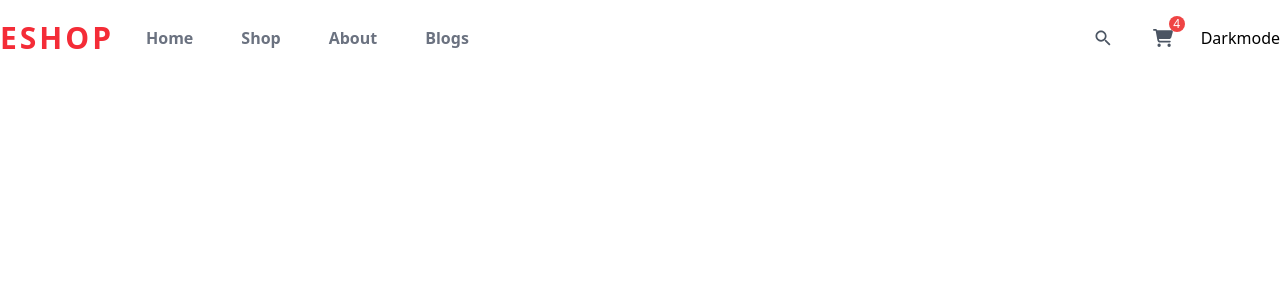
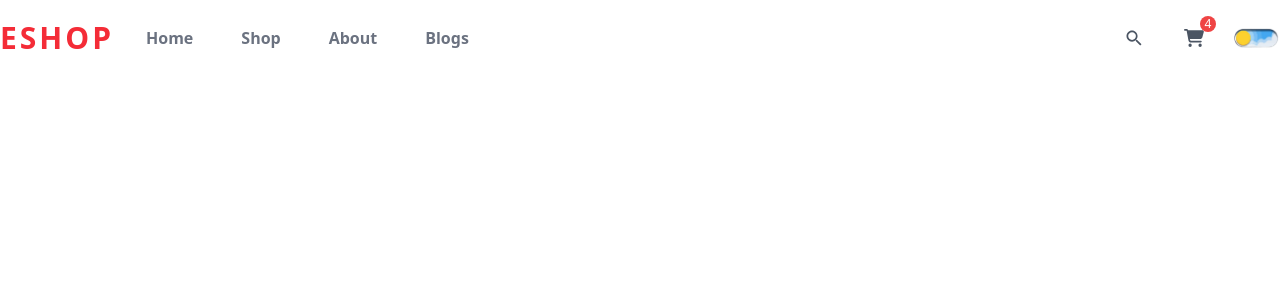
Before and after one commit to NMc0der/TCJ-ecommerce, a React (Vite) app: page / in a window 1280 px wide. Shown: the top 300 px of the page. Built offline with nearby package versions, Linux system fonts and the light colour scheme.

Commit message:
added state, tailwind and local storage to darkmode btn

```diff
--- a/src/components/DarkMode.jsx
+++ b/src/components/DarkMode.jsx
@@ -1,5 +1,44 @@
+import React from "react";
+import LightButton from "../assets/light-mode-button.png";
+import DarkButton from "../assets/dark-mode-button.png";
+
 const DarkMode = () => {
-  return <div>Darkmode</div>;
+  const [theme, setTheme] = React.useState(
+    localStorage.getItem("theme") ? localStorage.getItem("theme") : "light"
+  );
+
+  const element = document.documentElement;
+  console.log(element);
+
+  React.useEffect(() => {
+    localStorage.setItem("theme", theme);
+    if (theme === "dark") {
+      element.classList.add("dark");
+      element.classList.add("dark");
+    } else {
+      element.classList.remove("light");
+      element.classList.remove("dark");
+    }
+  });
+
+  return (
+    <div className="relative">
+      <img
+        onClick={() => setTheme(theme === "dark" ? "light" : "dark")}
+        src={LightButton}
+        alt=""
+        className={`w-12 cursor-pointer absolute right-0 z-10  ${
+          theme === "dark" ? "opacity-0" : "opacity-100"
+        } transition-all duration-300`}
+      />
+      <img
+        onClick={() => setTheme(theme === "dark" ? "light" : "dark")}
+        src={DarkButton}
+        alt=""
+        className={`w-12 cursor-pointer `}
+      />
+    </div>
+  );
 };
 
 export default DarkMode;
```
Also changed, not shown: src/assets/dark-mode-button.png (added), src/assets/light-mode-button.png (added).
